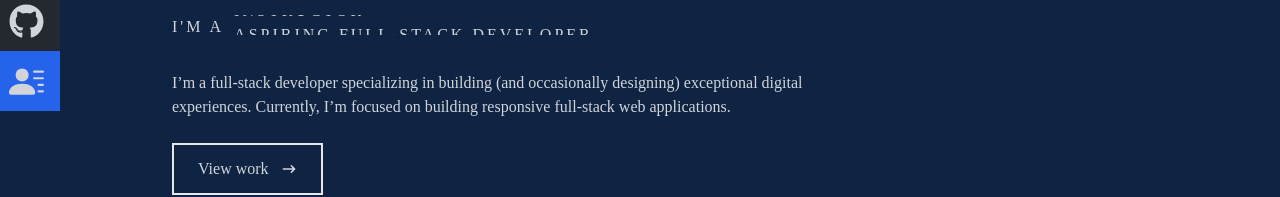
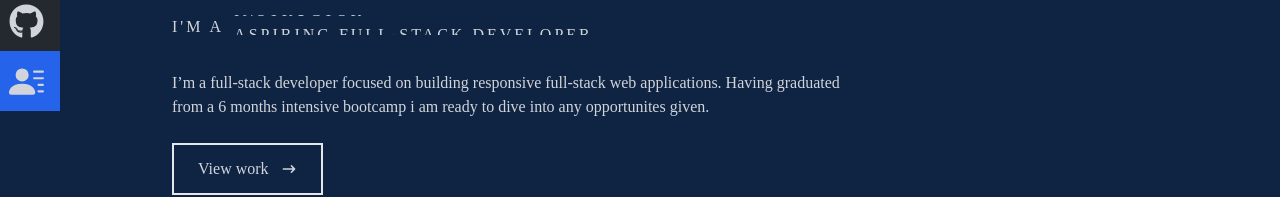
Before and after one commit to benjaminLeongSK/benjaminLeongSK.github.io, a React (Create React App) app: page / in a window 1280 px wide. Shown: the part 349-546 px from the top of the page. Built offline with nearby package versions, Linux system fonts and the light colour scheme.

Commit message:
edit home page

```diff
--- a/src/components/Home.jsx
+++ b/src/components/Home.jsx
@@ -1,5 +1,6 @@
 import React from 'react'
 import { HiArrowNarrowRight } from 'react-icons/hi'
+import { Link } from 'react-scroll';
 
 const Home = ({toogleMedia}) => {
   return (
@@ -29,17 +30,17 @@ const Home = ({toogleMedia}) => {
                 }
             </div>
             <p className='py-4 max-w-[700px]'>
-                I’m a full-stack developer specializing in building (and occasionally
-                designing) exceptional digital experiences. Currently, I’m focused on
-                building responsive full-stack web applications.
+                I’m a full-stack developer focused on building responsive full-stack web applications. Having graduated from a 6 months intensive bootcamp i am ready to dive into any opportunites given.
             </p>
             <div>
+                    <Link to='projects'smooth={true} duration={500}>
                         <button className=' group border-2 px-6 py-3 my-2 flex items-center hover:bg-[#CB8316] hover:border-[#CB8316] duration-200'>
                             View work
                             <span className='group-hover:rotate-90 duration-300'>
                                 <HiArrowNarrowRight className='ml-3' />
                             </span>
                         </button>
+                    </Link>
             </div>
         </div>
 
```
Lines whose indentation alone changed are shown as unchanged.
